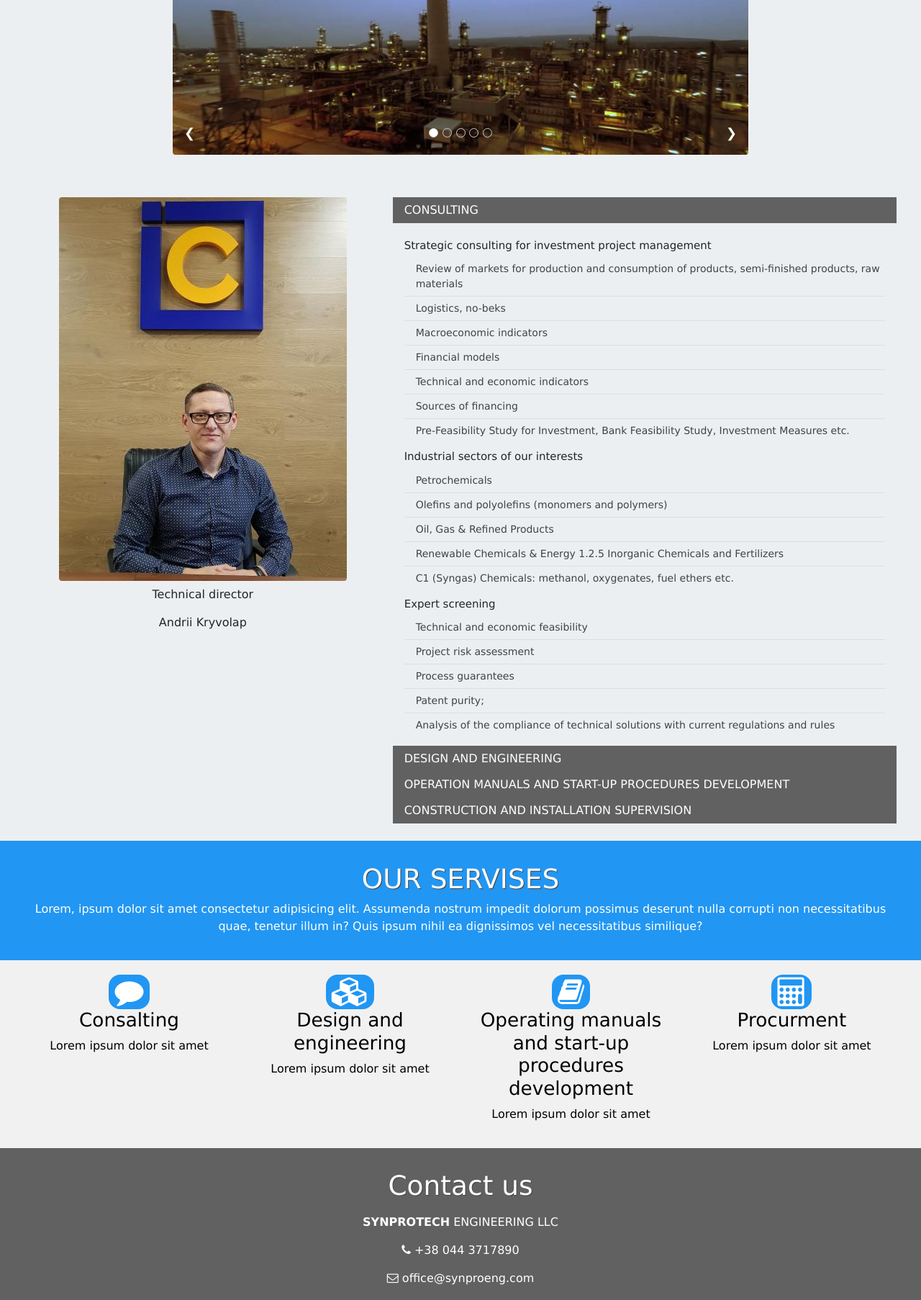
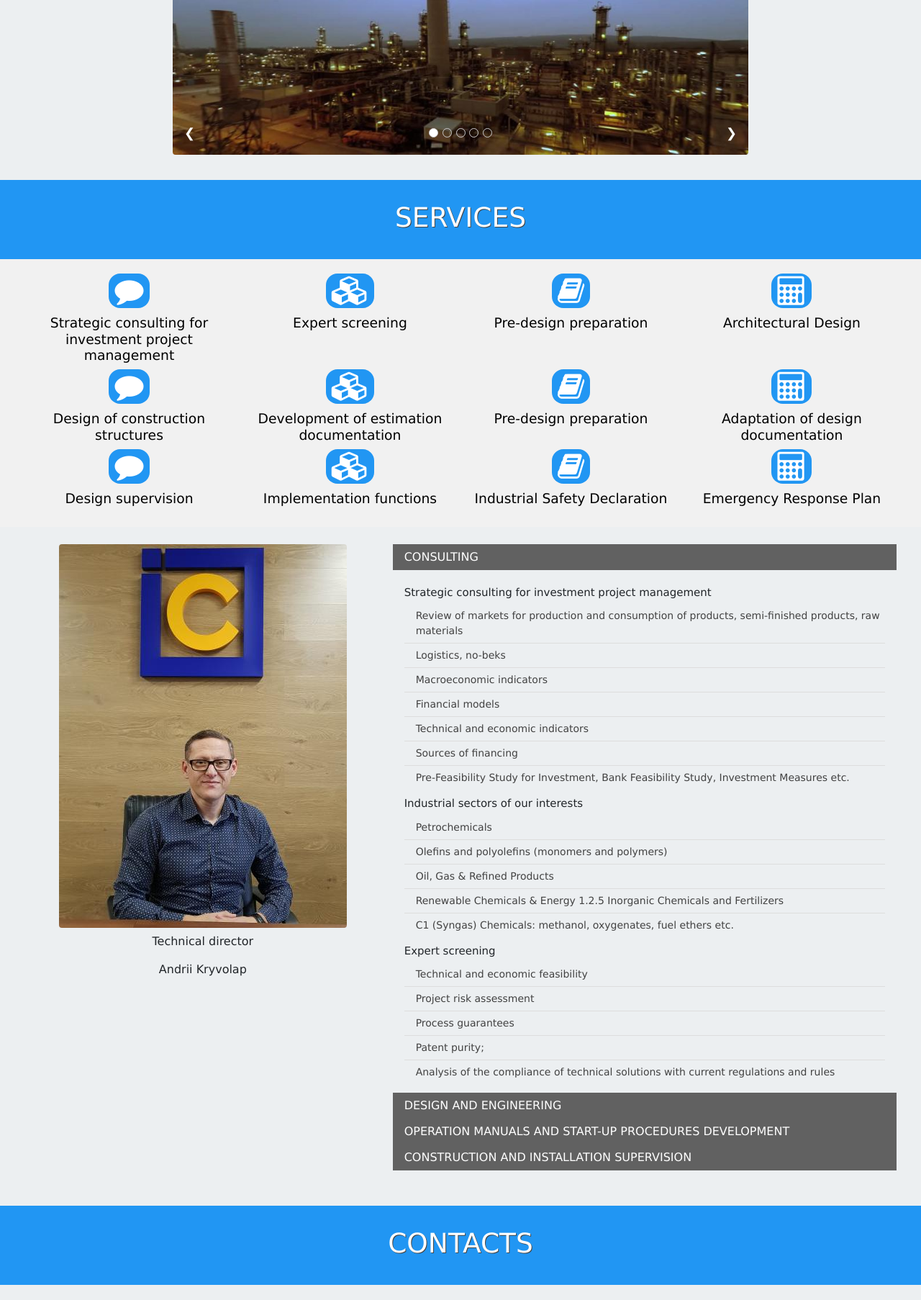
Before and after one commit to volosgoto/synprotech, a PHP site: page /public/ in a window 1280 px wide. Shown: the part 970-2776 px from the top of the page at 72% size. Run offline with PHP 8.4, Linux system fonts and the light colour scheme.

Commit message:
upd content

```diff
--- a/public/css/style.css
+++ b/public/css/style.css
@@ -45,6 +45,14 @@ ul.w3-ul.w3-small > li {
     color:  #424242 ;
 }
 
+
+div.w3-col.m3  h5 {
+    margin-top: 10px;
+}
+
+div.servises-icons {
+    margin-top: 20px;
+}
 
 .outer-box{
     display: flex;
--- a/public/index.html
+++ b/public/index.html
@@ -132,6 +132,76 @@
         <!-- carousel ENDS -->
     </section>
     <!-- section 2 END-->
+
+    <!-- SERVICES heading -->
+    <section id="SERVICES" class="section w3-blue w3-hover-opacity">
+            <div class="w3-container w3-center">
+                <h1 class="w3-text-shadow">SERVICES</h1>
+                <p></p>
+            </div>
+        </section>
+        <!-- SERVICES heading END-->
+        <!-- SERVICES -->
+        <section class="section w3-light-grey">
+            <div class="w3-container w3-center">
+                <div class="w3-row SERVICES-icons">
+                    <div class="w3-col m3">
+                        <i class="fa fa-comment w3-blue w3-padding-small w3-round-xlarge"></i>
+                        <h5>Strategic consulting for investment project management</h5>
+                    </div>
+                    <div class="w3-col m3">
+                        <i class="fa fa-cubes w3-blue w3-padding-small w3-round-xlarge"></i>
+                        <h5>Expert screening</h5>
+                    </div>
+                    <div class="w3-col m3">
+                        <i class="fa fa-book w3-blue w3-padding-small w3-round-xlarge"></i>
+                        <h5>Pre-design preparation</h5>
+                    </div>
+                    <div class="w3-col m3">
+                        <i class="fa fa-calculator w3-blue w3-padding-small w3-round-xlarge"></i>
+                        <h5>Architectural Design</h5>
+                    </div>
+                </div>
+                <div class="w3-row SERVICES-icons">
+                    <div class="w3-col m3">
+                        <i class="fa fa-comment w3-blue w3-padding-small w3-round-xlarge"></i>
+                        <h5>Design of construction structures</h5>
+                    </div>
+                    <div class="w3-col m3">
+                        <i class="fa fa-cubes w3-blue w3-padding-small w3-round-xlarge"></i>
+                        <h5>Development of estimation documentation</h5>
+                    </div>
+                    <div class="w3-col m3">
+                        <i class="fa fa-book w3-blue w3-padding-small w3-round-xlarge"></i>
+                        <h5>Pre-design preparation</h5>
+                    </div>
+                    <div class="w3-col m3">
+                        <i class="fa fa-calculator w3-blue w3-padding-small w3-round-xlarge"></i>
+                        <h5>Adaptation of design documentation</h5>
+                    </div>
+                </div>
+                <div class="w3-row SERVICES-icons">
+                        <div class="w3-col m3">
+                            <i class="fa fa-comment w3-blue w3-padding-small w3-round-xlarge"></i>
+                            <h5>Design supervision</h5>
+                        </div>
+                        <div class="w3-col m3">
+                            <i class="fa fa-cubes w3-blue w3-padding-small w3-round-xlarge"></i>
+                            <h5>Implementation functions</h5>
+                        </div>
+                        <div class="w3-col m3">
+                            <i class="fa fa-book w3-blue w3-padding-small w3-round-xlarge"></i>
+                            <h5>Industrial Safety Declaration</h5>
+                        </div>
+                        <div class="w3-col m3">
+                            <i class="fa fa-calculator w3-blue w3-padding-small w3-round-xlarge"></i>
+                            <h5>Emergency Response Plan</h5>
+                        </div>
+                    </div>
+            </div>
+        </section>
+        <!-- SERVICES END-->
+
     <!-- about -->
     <section id="about" class="section-what">
         <div class="w3-container">
@@ -286,49 +356,19 @@
             </div>
         </div>
     </section>
+    <br>
     <!-- about END-->
-    <!-- servises heading -->
-    <section id="servises" class="section w3-blue w3-hover-opacity">
-        <div class="w3-container w3-center">
-            <h1 class="w3-text-shadow">OUR SERVISES</h1>
-            <p>Lorem, ipsum dolor sit amet consectetur adipisicing elit. Assumenda nostrum impedit dolorum possimus
-                deserunt nulla corrupti non necessitatibus quae, tenetur illum in? Quis ipsum nihil ea dignissimos vel
-                necessitatibus similique?</p>
-        </div>
+
+    <!-- contact heading -->
+    <section class="section w3-blue w3-hover-opacity">
+            <div class="w3-container w3-center">
+                <h1 class="w3-text-shadow">CONTACTS</h1>
+                <p></p>
+            </div>
     </section>
-    <!-- servises heading END-->
-    <!-- servises -->
-    <section class="section w3-light-grey">
-        <div class="w3-container w3-center">
-            <div class="w3-row">
-                <div class="w3-col m3">
-                    <i class="fa fa-comment w3-blue w3-padding-small w3-round-xlarge"></i>
-                    <h3>Consalting</h3>
-                    <p>Lorem ipsum dolor sit amet</p>
-                </div>
-                <div class="w3-col m3">
-                    <i class="fa fa-cubes w3-blue w3-padding-small w3-round-xlarge"></i>
-                    <h3>Design and engineering</h3>
-                    <p>Lorem ipsum dolor sit amet</p>
-                </div>
-                <div class="w3-col m3">
-                    <i class="fa fa-book w3-blue w3-padding-small w3-round-xlarge"></i>
-                    <h3>Operating manuals and start-up procedures development</h3>
-                    <p>Lorem ipsum dolor sit amet</p>
-                </div>
-                <div class="w3-col m3">
-                    <i class="fa fa-calculator w3-blue w3-padding-small w3-round-xlarge"></i>
-                    <h3>Procurment</h3>
-                    <p>Lorem ipsum dolor sit amet</p>
-                </div>
-            </div>
-        </div>
-    </section>
-    <!-- servises END-->
-    <!-- contact heading -->
+    <br>
     <section id="contact" class="section w3-dark-grey">
         <div class="w3-container w3-center">
-            <h1 class="w3-text-shadow">Contact us</h1>
             <p class="w3-margin-top"><b>SYNPROTECH</b> ENGINEERING LLC</p>
             <p><i style="font-size:16px" class="fa">&#xf095;</i> +38 044 3717890</p>
             <p onclick="sendMail()" class="email"><i style="font-size:16px" class="fa">&#xf003;</i>
@@ -343,7 +383,7 @@
         <div class="w3-container w3-dark-gray w3-twothird w3-center">
             <div class="w3-card-4">
                 <div class="w3-container w3-dark-gray ">
-                    <h2 class="w3-margin-top">Contact form</h2>
+                    <h2 class="w3-margin-top">Contact Us</h2>
                 </div>
                 <form id="email-form" class="w3-container w3-padding-xlarge">
                     <label class="w3-input ">Name</label>
```
Also changed, not shown: public/js/app.js.
